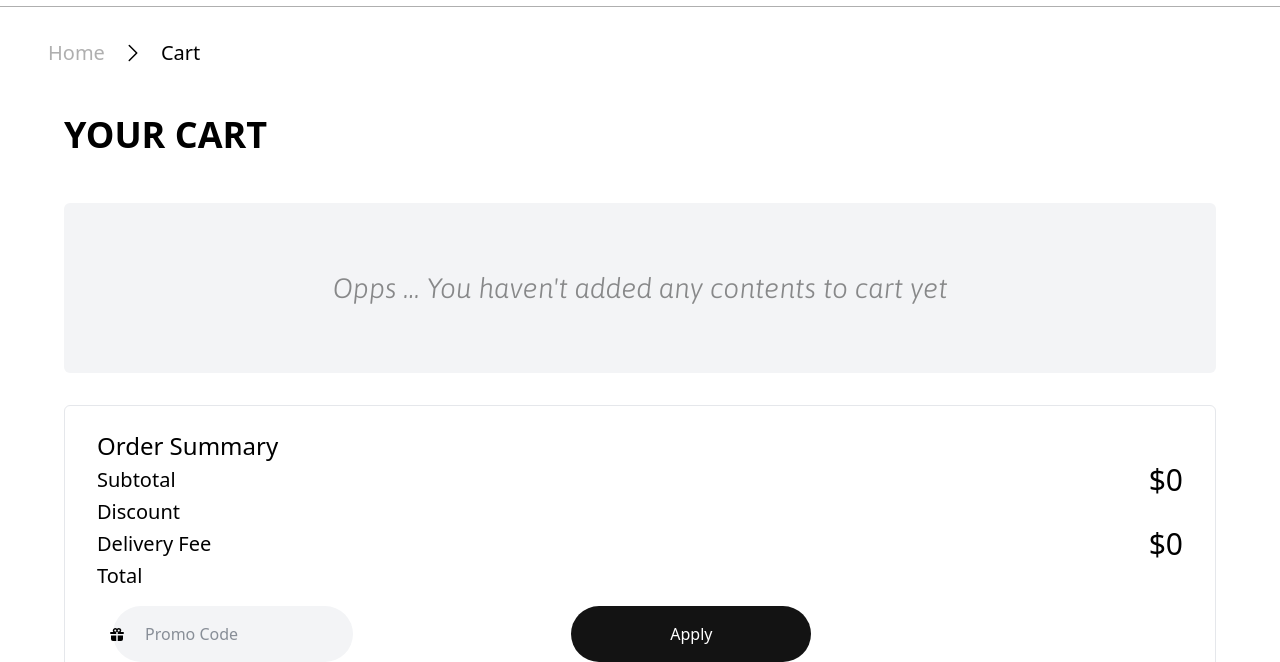
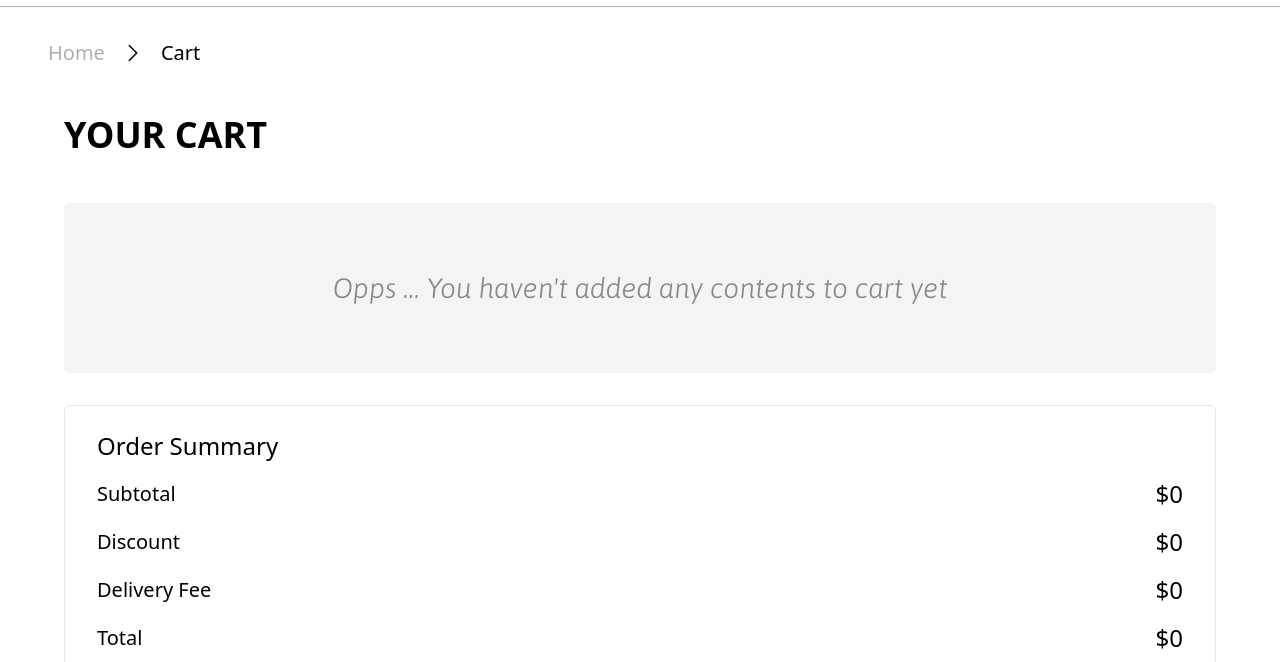
Before and after one commit to thechibuikem/Sofaa, a website with bundled scripts: page cart.html in a window 1280 px wide. Shown: the part 138-800 px from the top of the page. Built offline with nearby package versions, Linux system fonts and the light colour scheme; a web font is replaced by a local one.

Commit message:
almost completed cart just remains updating checkout on item delete

```diff
--- a/cart.html
+++ b/cart.html
@@ -187,7 +187,7 @@ color: #00000071;
     </header>
 
     <!--===================== MAIN ==========================-->
-    <main class="h-auto  w-[90%] mx-auto mt-[2rem] lg:mt-[3rem]">
+    <main class="h-auto md:mb-[3rem]  w-[90%] mx-auto mt-[2rem] lg:mt-[3rem]">
       <header class="text-3xl lg:text-4xl lg:mb-12 font-bold uppercase mb-4 ">
         your cart
 
@@ -197,30 +197,30 @@ color: #00000071;
 <!-- figures -->
 </section>
 <!-- checkout section -->
-<section class="lg:gap-y-[4rem] lg:gap-x-[4rem] lg:px-8 h-auto border-1 border-gray-200 px-4 py-6 gap-y-[2rem]  rounded-md mt-[2rem]">
+<section class=" lg:gap-y-[4rem] lg:gap-x-[4rem] lg:px-8  h-auto border-1 border-gray-200 px-4 py-6 gap-y-[2rem]  rounded-md mt-[2rem]">
   <div class="top">
-    <div class="leading-normal">
+    <div class="flex flex-col gap-y-[1rem]">
       <h5 class="text-2xl">Order Summary</h5>
     <span class="flex items-center justify-between">
       <h5 class="text-xl">Subtotal</h5>
-      <h5 class="text-3xl" id="cart-subtotal"></h5>
+      <h5 class="text-2xl" id="cart-subtotal"></h5>
     </span>
     <span class="flex items-center justify-between">
       <h5 class="text-xl">Discount</h5>
-      <h5 id="cart-discount"></h5>
+      <h5 class="text-2xl" id="cart-discount"></h5>
     </span>
     <span class="flex items-center justify-between" >
       <h5 class="text-xl">Delivery Fee</h5>
-      <h5 class="text-3xl"  id="cart-delivery-fee"></h5>
+      <h5 class="text-2xl"  id="cart-delivery-fee"></h5>
     </span>
 
 
     </div>
   </div>
   <div class="bottom flex flex-col">
-    <span>
+    <span class="flex items-center justify-between mt-[1rem]">
       <h5 class="text-xl">Total</h5>
-      <h5 id="cart-total"></h5>
+      <h5 class="text-2xl" id="cart-total"></h5>
     </span>
     <span class="flex w-[100%] gap-x-6">
       <div class="w-[40%] relative">
@@ -229,7 +229,7 @@ color: #00000071;
   <path d="M7.25 8.5H2V12a2 2 0 0 0 2 2h3.25V8.5ZM8.75 14V8.5H14V12a2 2 0 0 1-2 2H8.75Z" />
 </svg>
 
-        <input type="text" placeholder="Promo code" class="w-full sm:w-[15rem] dark:bg-white dark:text-black sm:mx-[1rem] flex justify-center items-center text-md text-gray-800 capitalize bg-gray-100 rounded-full py-[1rem] pl-[2rem] mx-auto mt-[1rem] cursor-pointer" >
+        <input type="text" placeholder="Code" class="w-full sm:w-[15rem] dark:bg-white dark:text-black sm:mx-[1rem] flex justify-center items-center text-md text-gray-800 capitalize bg-gray-100 rounded-full py-[1rem] pl-[2rem] mx-auto mt-[1rem] cursor-pointer" >
       </div>
       <button class="sm:w-[15rem] dark:bg-white dark:text-black sm:mx-[1rem] flex justify-center items-center gap-x-4 text-md text-white capitalize w-[60%] bg-[#000000ec] rounded-full py-[1rem] mx-auto mt-[1rem] cursor-pointer">Apply</button>
     </span>
--- a/scripts/cart.js
+++ b/scripts/cart.js
@@ -2,9 +2,10 @@ import { cart } from "./product.js";
 import { productsArray } from "./productListingPage.js";
 // variables
 const cartObjectWrapper = document.querySelector("#wrapper-for-cart-figures");
-const totalPriceDisplayer = document.querySelector("#cart-subtotal")
+const subTotalPriceDisplayer = document.querySelector("#cart-subtotal")
 const discountDisplayer = document.querySelector("#cart-discount")
 const deliveryFeeDisplayer = document.querySelector("#cart-delivery-fee")
+const totalCostDisplayer = document.querySelector("#cart-total")
 
 
 
@@ -93,6 +94,34 @@ let createCartObject = (item) => {
 
 }
 
+//function for cart checkout computation of prices and stuff
+let loadCartPrices = () =>{
+
+const subTotalPrice = cartArray.reduce((sum, item)=>
+  {return sum + (item.price * item.counter)},0
+)
+//checking for discounts...
+let discountStorer = 0
+cartArray.forEach(item =>{
+  if (item.discountedPrice){
+ discountStorer += (item.discountedPrice * item.counter)
+  }
+  else{
+    return discountStorer;
+  }
+})
+
+const deliveryFee = Math.round(subTotalPrice * 0.005)
+
+const totalCost = Math.round( subTotalPrice + deliveryFee - discountStorer)
+
+//delivery fee section
+subTotalPriceDisplayer.innerHTML = `$${subTotalPrice}`
+deliveryFeeDisplayer.innerHTML = `$${deliveryFee}`
+discountDisplayer.innerHTML = `$${discountStorer}`
+totalCostDisplayer.innerHTML = `$${totalCost}`
+
+}
 
 
 //creating the cart objects and appending them to the cartObjectWrapper
@@ -127,7 +156,7 @@ else if (document.body.contains(noItemText)){
   //3. Using event delegation to wait until product details are loaded
 document.addEventListener("DOMContentLoaded", () => {
 
-  //4.adding event listener to delete a cart item
+  //4.adding event listener to delete a cart item and also update checkout prices
   document.addEventListener("click", (e) => {
     const clickedBtn = e.target.closest("button.cart-delete-btn");
     const figure = e.target.closest("figure");
@@ -136,9 +165,13 @@ document.addEventListener("DOMContentLoaded", () => {
       localStorage.setItem("cart", JSON.stringify(cart));
       figure.remove();
     }
+
+    loadCartPrices()
   });
 
-  //5 adding event listener to update the quantity of a cart item
+
+
+  //5 adding event listener to update the quantity of a cart item and also a function to update checkout price is here too
 cartObjectWrapper.addEventListener("click", (e) => {
   const figure = e.target.closest("figure");
   const increaseBtn = e.target.closest(".quantity-increase-button");
@@ -165,6 +198,9 @@ console.log(counter)
   }
 console.log(item)
 
+//cart prices
+loadCartPrices()
+
   //after updating the counter property of the item in cartArray we need to update the localStorage
   localStorage.setItem("cart", JSON.stringify(cart));
 
@@ -178,20 +214,4 @@ figure.querySelector(".cart-item-price").textContent = `$${newPrice}
 `
 });})
 
-//cart checkout computation of prices and stuff
-const totalPrice = cartArray.reduce((sum, item)=>
-  {return sum + (item.price * item.counter)},0
-)
-totalPriceDisplayer.innerHTML = `$${totalPrice}`
-//ddelivery fee section
-const deliveryFee = Math.round(totalPrice * 0.005)
-deliveryFeeDisplayer.innerHTML = `$${deliveryFee}`
-
-
-// const discountDisplayer = document.querySelector("#cart-discount")
-
-// console.log(price)
-
-
-
-console.log(deliveryFee)
+loadCartPrices()
```
Also changed, not shown: css/styleoutput.css.
